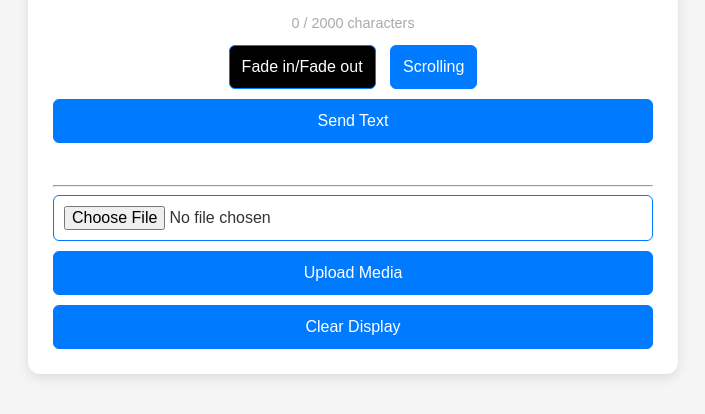
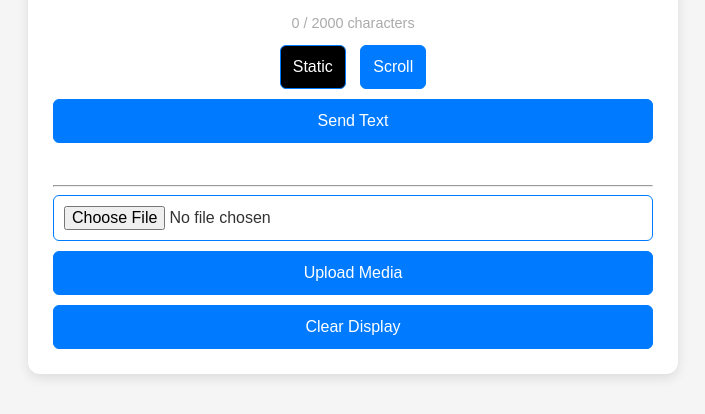
Before and after one commit to adyan5786/Digital-Signage-System, a Flask app: page /editor in a window 1280 px wide. Shown: the part 353-767 px from the top of the page, without its empty margins (287-992 px from the left). Run offline with Flask 3, Linux system fonts and the light colour scheme; the visitor is signed in with stand-in values (Sample User, id 1); some libraries are stand-ins or nearby versions.

Commit message:
Updated functionalities for Static and Scroll animation buttons

```diff
--- a/templates/page1.html
+++ b/templates/page1.html
@@ -52,7 +52,7 @@
                     // Toggle selected class
                     buttons.forEach(btn => btn.classList.remove('selected'));
                     button.classList.add('selected');
-                    selectedAnimation = button.textContent.trim().toLowerCase() === 'scrolling' ? 'scroll' : 'fade';
+                    selectedAnimation = button.textContent.trim().toLowerCase() === 'scroll' ? 'scroll' : 'fade';
                 });
             });
         }
@@ -221,8 +221,8 @@
         <p id="charCount" class="char-count">0 / 2000 characters</p>
 
         <div class="selectable-buttons">
-            <button class="selectable-button btn selected">Fade in/Fade out</button>
-            <button class="selectable-button btn">Scrolling</button>
+            <button class="selectable-button btn selected">Static</button>
+            <button class="selectable-button btn">Scroll</button>
         </div>
 
         <button id="sendTextBtn" onclick="sendText()" class="btn" disabled>Send Text</button>
```
